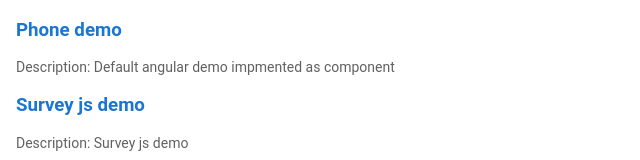
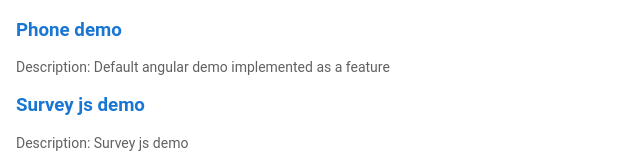
Before and after one commit to abibhatta/angular-abitut, an Angular app: page / in a window 1280 px wide. Shown: the top 160 px of the page, without its empty margins (0-640 px from the left). Built offline with nearby package versions, Linux system fonts and the light colour scheme.

Commit message:
1 file modified

```diff
--- a/src/app/samples.ts
+++ b/src/app/samples.ts
@@ -3,7 +3,7 @@ export const samples = [
     id: 1,
     name: 'Phone demo',
     router_string: 'phones',
-    description: 'Default angular demo impmented as component'
+    description: 'Default angular demo implemented as a feature'
   },
   {
     id: 2,
```
